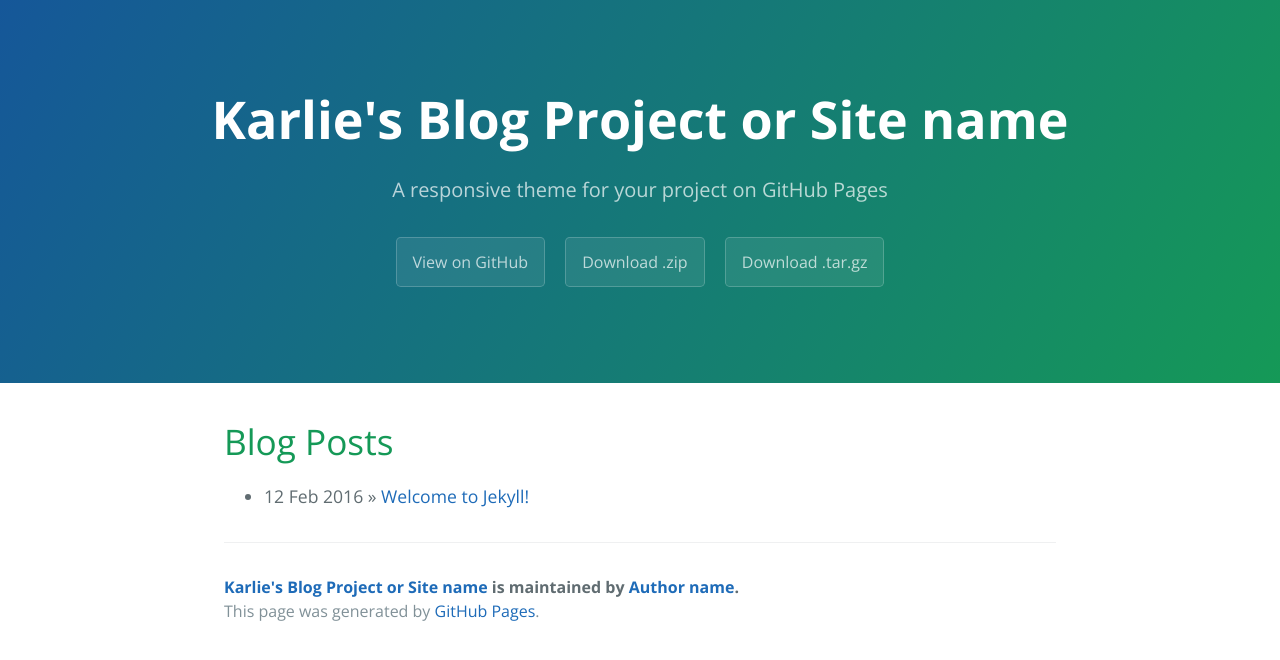
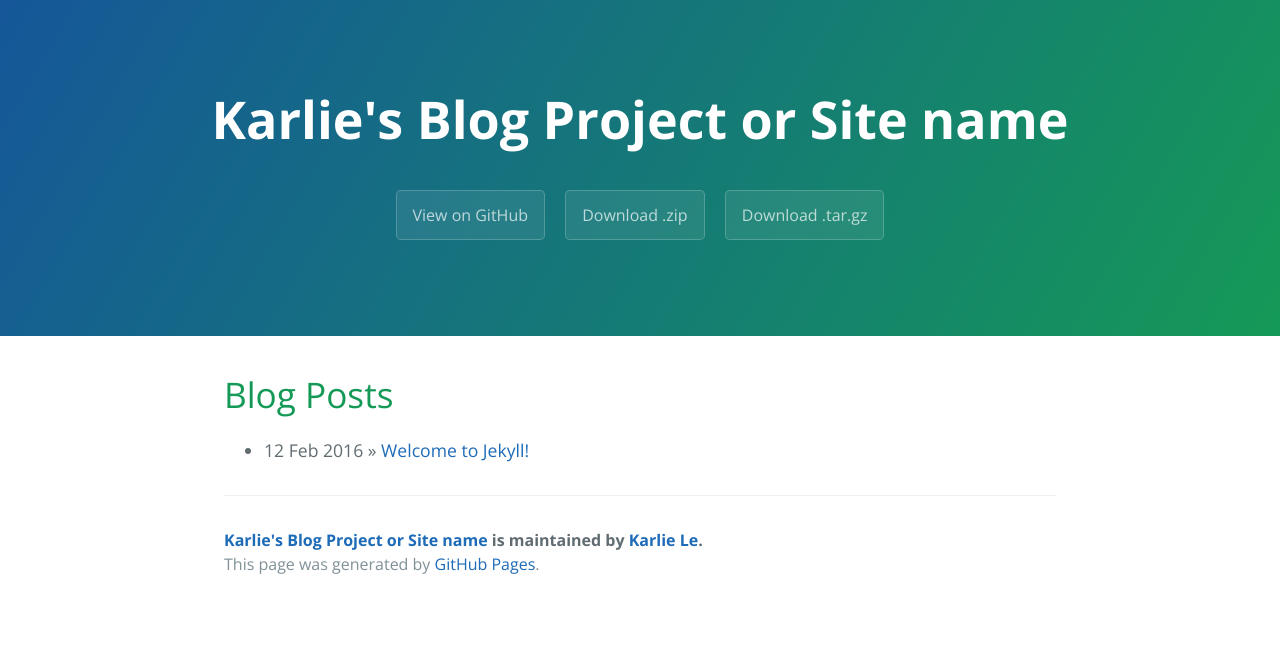
Before and after one commit to karliele/1st-repo, a Jekyll site: the page built from index.html, in a window 1280 px wide. Shown: the top 660 px of the page. Built offline with Jekyll 4.4.1, drawn with Linux system fonts in a browser that asks for light colours; the list of posts is cut into pages by our own code.

Commit message:
Update _config.yml

```diff
--- a/_config.yml
+++ b/_config.yml
@@ -1,13 +1,13 @@
 # Setup
 title: Karlie's Blog       Project or Site name
-tagline:      A responsive theme for your project on GitHub Pages
+description:      An amateur approach to programming
 baseurl:      ""
 paginate:  4   1
 locale:       "en"
 
 # About/contact
 author:
-  name:       Author name
+  name:       Karlie Le
   url:     https://karliele.github.io/
 
 # Gems
```
